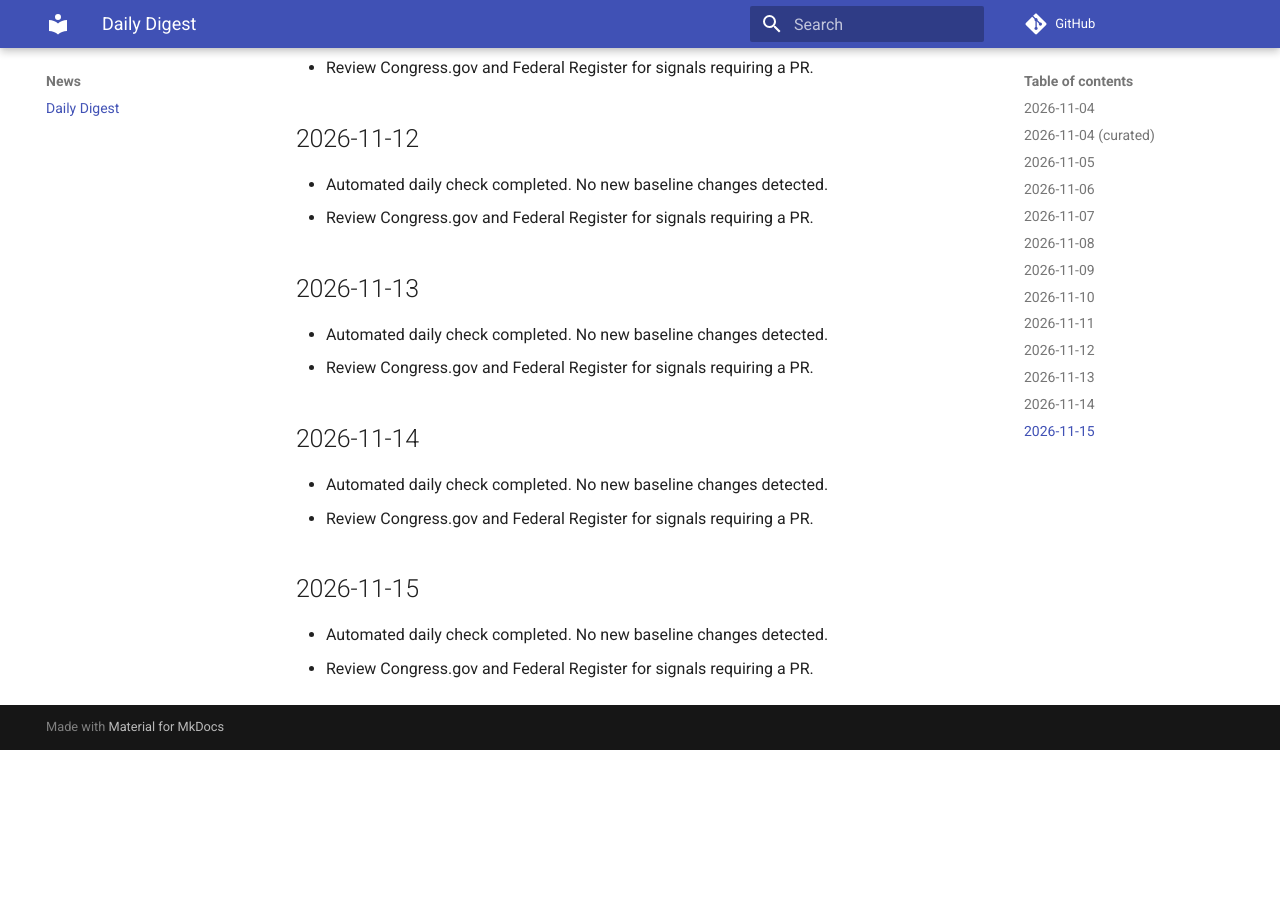
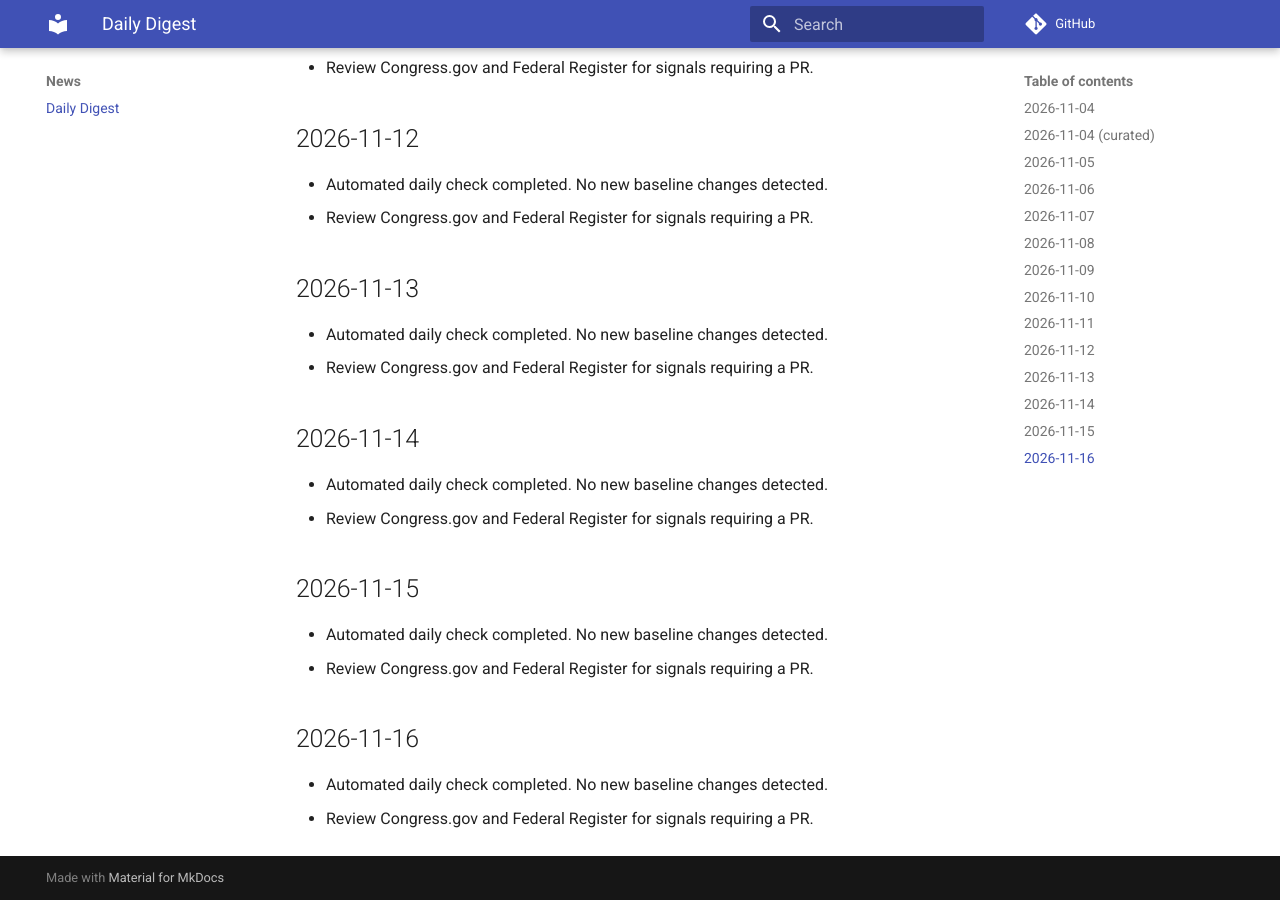
Before and after one commit to felipelago17/Congressional-Influence-Sanctions-Export-Controls, an MkDocs documentation site: the page built from docs/news/digest.md, in a window 1280 px wide and 900 px high, scrolled down 1593 px. Built offline with MkDocs 1.6.1 and Material for MkDocs 9.7.7, drawn with Linux system fonts in a browser that asks for light colours; comment, search, counter and statistics services are not loaded; before the commit the page ends 2343 px from its top, so only the background shows below that.

Commit message:
chore: daily digest

```diff
--- a/docs/news/digest.md
+++ b/docs/news/digest.md
@@ -65,3 +65,8 @@ Automated updates only. Tracker rows are added via pull request.
 
 - Automated daily check completed. No new baseline changes detected.
 - Review Congress.gov and Federal Register for signals requiring a PR.
+
+## 2026-11-16
+
+- Automated daily check completed. No new baseline changes detected.
+- Review Congress.gov and Federal Register for signals requiring a PR.
```
